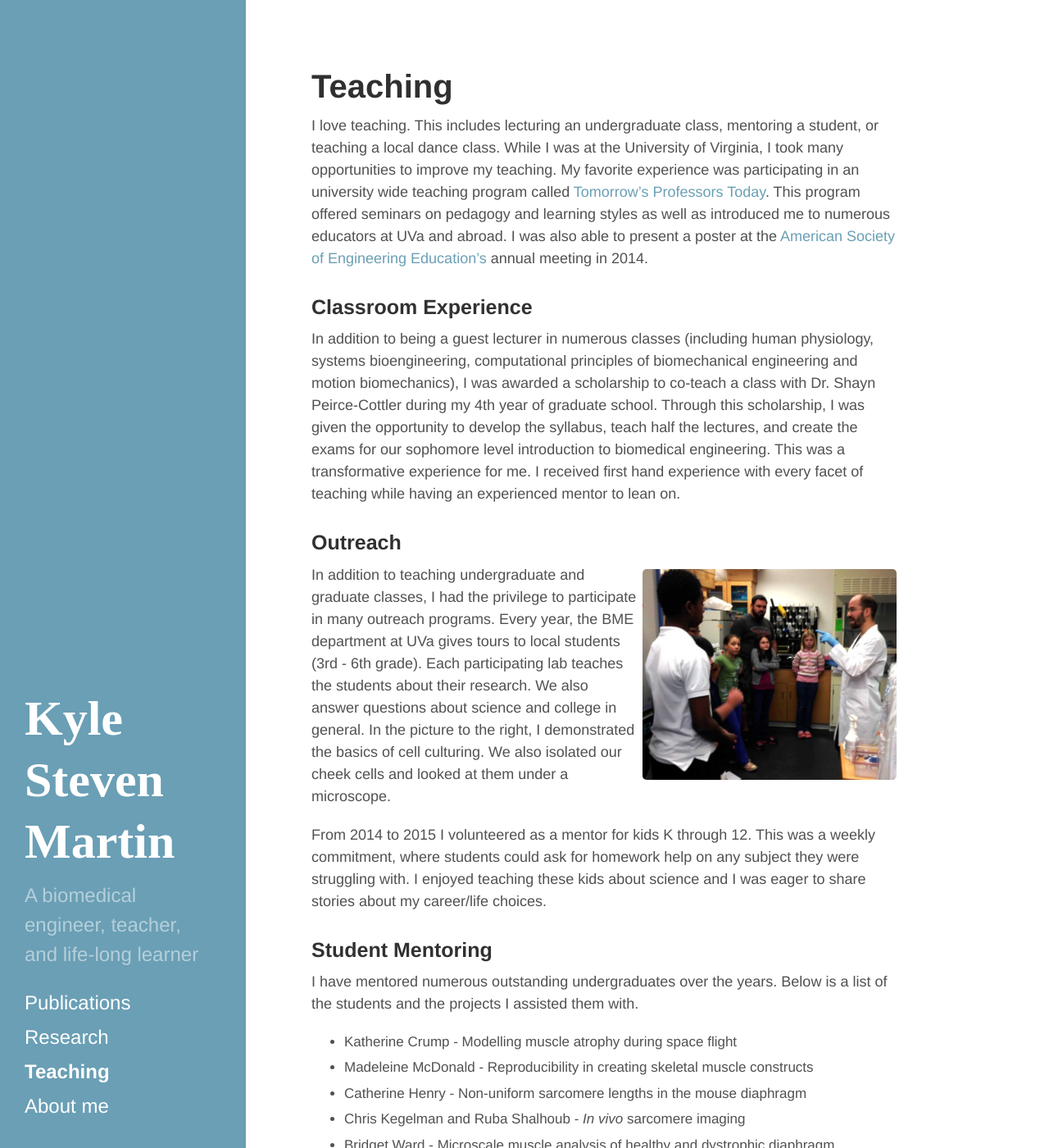
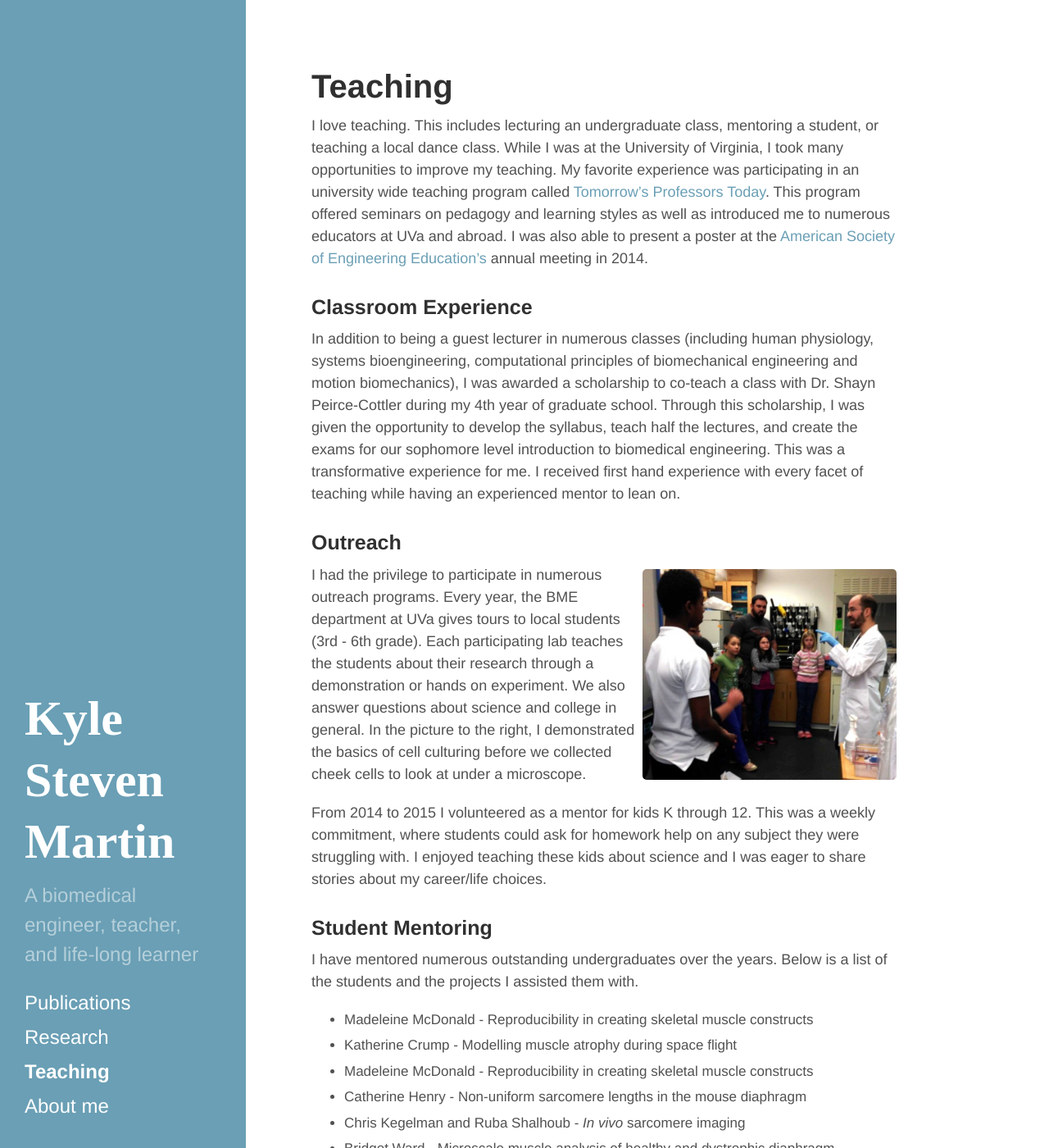
Before and after one commit to ksm362/ksm362.github.io, a Jekyll site: the page built from Teaching.md, in a window 1280 px wide and 1400 px high. Shown: the whole window at 82% size. Built offline with Jekyll 4.4.1, drawn with Linux system fonts in a browser that asks for light colours.

Commit message:
Update Teaching.md
sometimes I no write good, this is gooder

```diff
--- a/Teaching.md
+++ b/Teaching.md
@@ -20,12 +20,11 @@ I received first hand experience with every facet of teaching while having an ex
 ### Outreach
 
 <p style="float: right;"><img class="margined" src="/images/Kyle_teaching.jpg" width="310px" ></p>
-In addition to teaching undergraduate and graduate classes, I had the privilege to participate in many outreach programs.
+I had the privilege to participate in numerous outreach programs.
 Every year, the BME department at UVa gives tours to local students (3rd - 6th grade).
-Each participating lab teaches the students about their research.
+Each participating lab teaches the students about their research through a demonstration or hands on experiment.
 We also answer questions about science and college in general.
-In the picture to the right, I demonstrated the basics of cell culturing.
-We also isolated our cheek cells and looked at them under a microscope.
+In the picture to the right, I demonstrated the basics of cell culturing before we collected cheek cells to look at under a microscope.
 
 
 From 2014 to 2015 I volunteered as a mentor for kids K through 12.
@@ -37,7 +36,7 @@ I enjoyed teaching these kids about science and I was eager to share stories abo
 I have mentored numerous outstanding undergraduates over the years.
 Below is a list of the students and the projects I assisted them with.
 
-
+- Madeleine McDonald - Reproducibility in creating skeletal muscle constructs
 - Katherine Crump - Modelling muscle atrophy during space flight
 - Madeleine McDonald - Reproducibility in creating skeletal muscle constructs
 - Catherine Henry - Non-uniform sarcomere lengths in the mouse diaphragm
```
